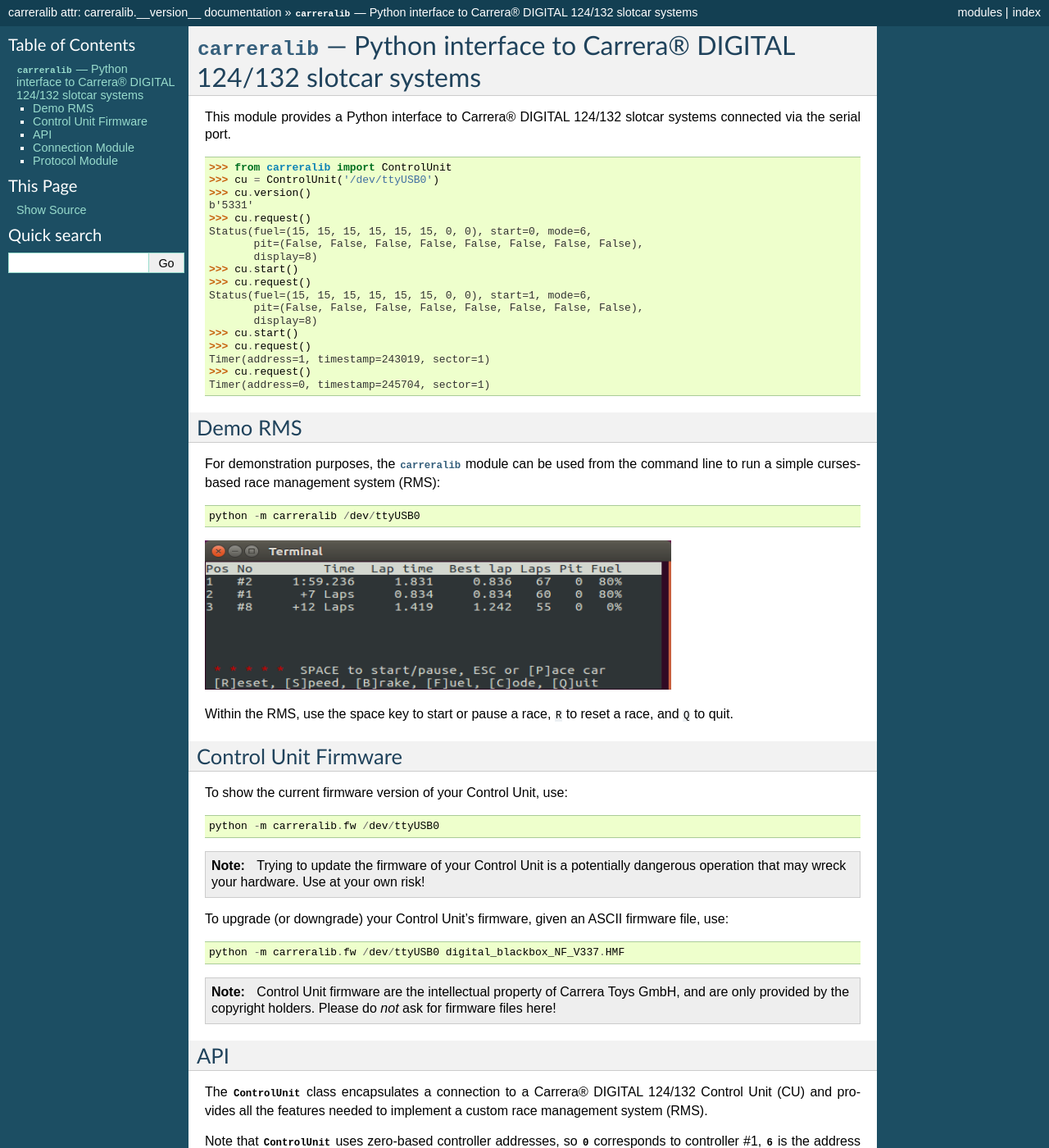
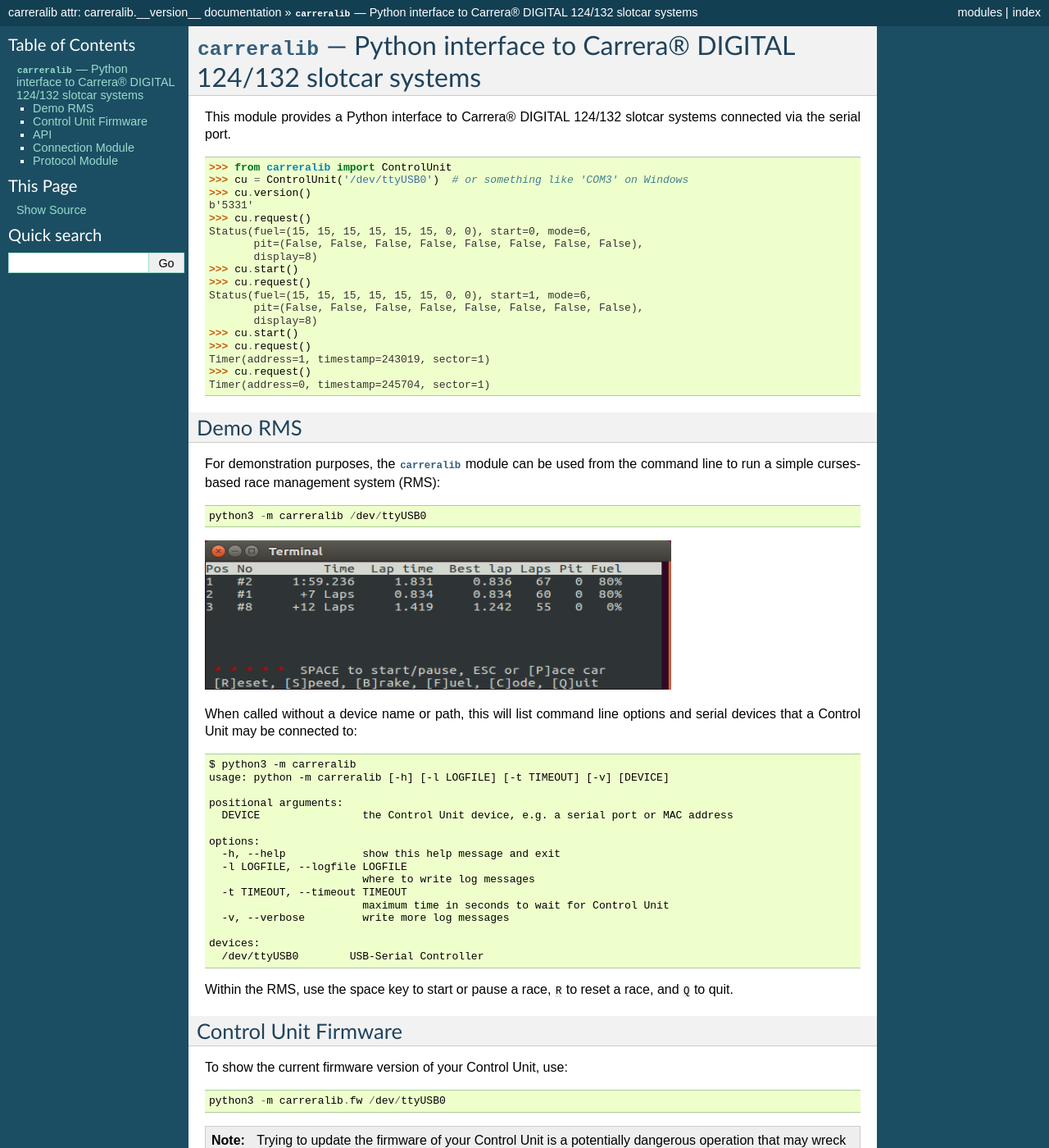
Before and after one commit to tkem/carreralib, a Sphinx documentation site: the page built from docs/index.rst, in a window 1280 px wide and 1400 px high. Shown: the whole window at 82% size. Built offline with Sphinx 7.4.7, drawn with Linux system fonts in a browser that asks for light colours.

Commit message:
Improve documentation.

```diff
--- a/docs/index.rst
+++ b/docs/index.rst
@@ -9,7 +9,7 @@
 .. code-block:: pycon
 
    >>> from carreralib import ControlUnit
-   >>> cu = ControlUnit('/dev/ttyUSB0')
+   >>> cu = ControlUnit('/dev/ttyUSB0')  # or something like 'COM3' on Windows
    >>> cu.version()
    b'5331'
    >>> cu.request()
@@ -35,11 +35,31 @@
 from the command line to run a simple curses-based race management
 system (RMS)::
 
-  python -m carreralib /dev/ttyUSB0
+  python3 -m carreralib /dev/ttyUSB0
 
 .. image:: rms.png
     :width: 569
     :height: 182
+
+When called without a device name or path, this will list command line
+options and serial devices that a Control Unit may be connected to::
+
+  $ python3 -m carreralib
+  usage: python -m carreralib [-h] [-l LOGFILE] [-t TIMEOUT] [-v] [DEVICE]
+
+  positional arguments:
+    DEVICE                the Control Unit device, e.g. a serial port or MAC address
+
+  options:
+    -h, --help            show this help message and exit
+    -l LOGFILE, --logfile LOGFILE
+                          where to write log messages
+    -t TIMEOUT, --timeout TIMEOUT
+                          maximum time in seconds to wait for Control Unit
+    -v, --verbose         write more log messages
+
+  devices:
+    /dev/ttyUSB0	USB-Serial Controller
 
 Within the RMS, use the space key to start or pause a race, ``R`` to
 reset a race, and ``Q`` to quit.
@@ -50,7 +70,7 @@
 
 To show the current firmware version of your Control Unit, use::
 
-  python -m carreralib.fw /dev/ttyUSB0
+  python3 -m carreralib.fw /dev/ttyUSB0
 
 .. note::
 
@@ -61,7 +81,7 @@
 To upgrade (or downgrade) your Control Unit's firmware, given an ASCII
 firmware file, use::
 
-  python -m carreralib.fw /dev/ttyUSB0 digital_blackbox_NF_V337.HMF
+  python3 -m carreralib.fw /dev/ttyUSB0 digital_blackbox_NF_V337.HMF
 
 .. note::
 
```
